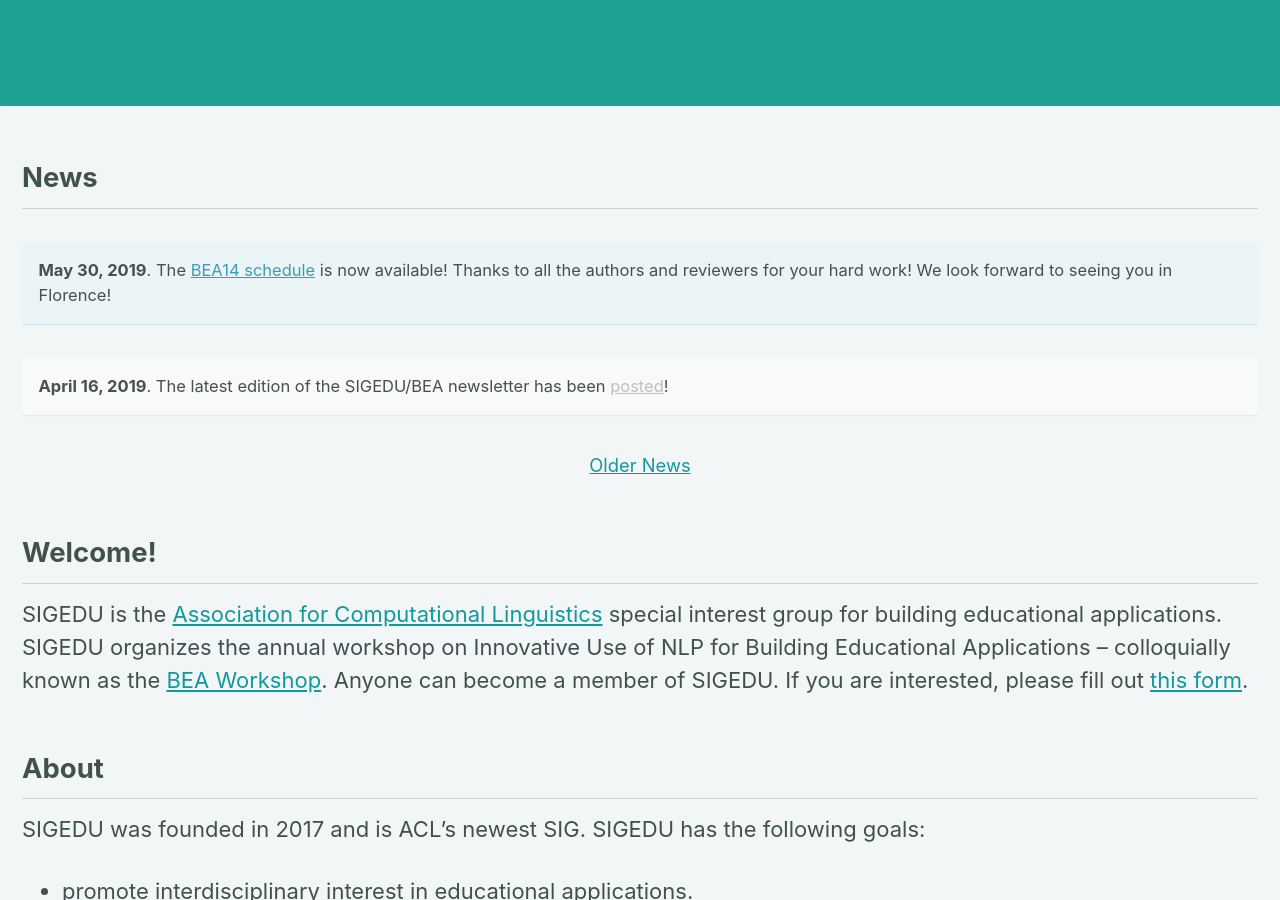
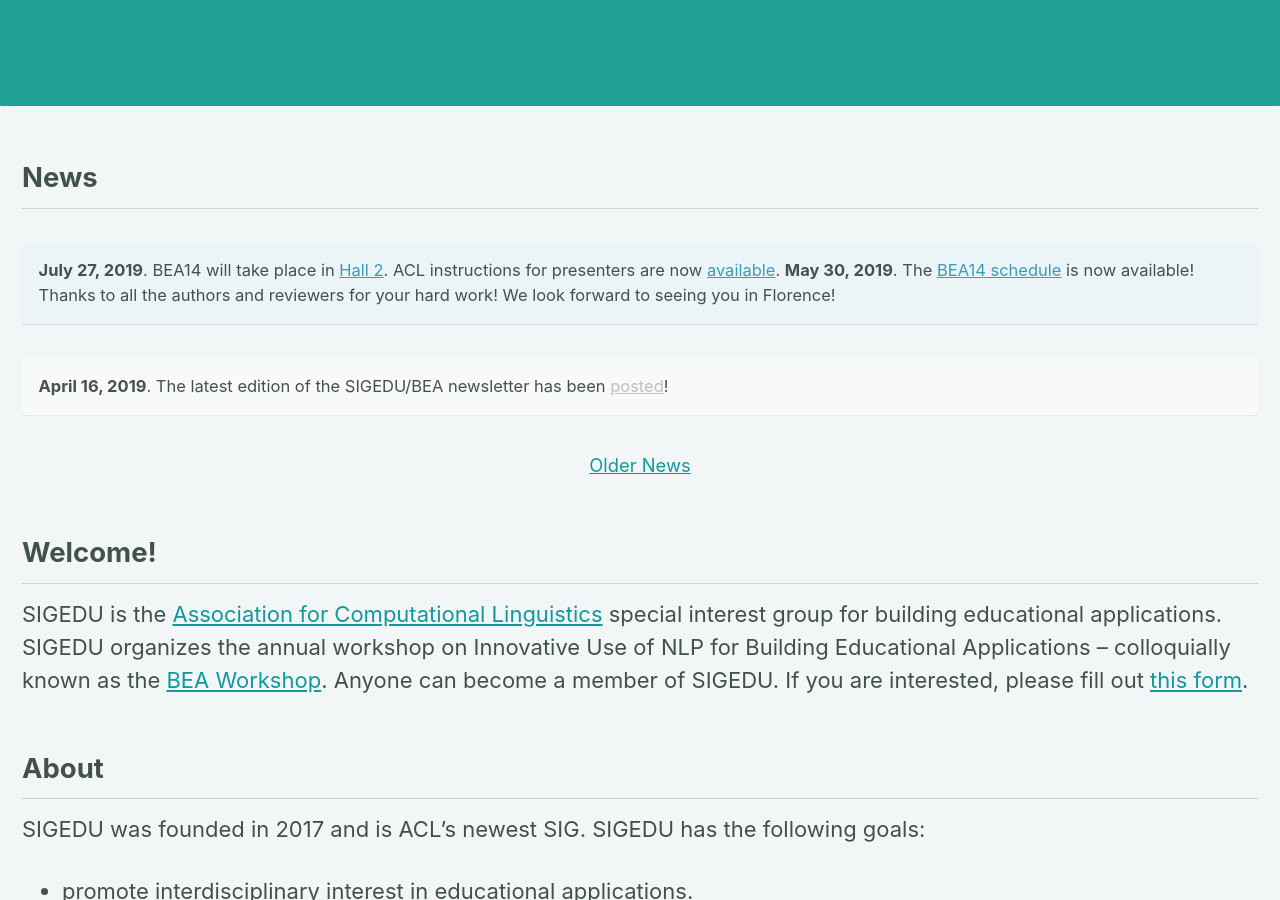
Before and after one commit to sigedu-org/website, a Jekyll site: the page built from _pages/home.md, in a window 1280 px wide and 900 px high, scrolled down 402 px. Built offline with Jekyll 4.4.1, drawn with Linux system fonts in a browser that asks for light colours; cached includes are drawn as plain includes; nearby versions of some CDN libraries.

Commit message:
Update home.md

```diff
--- a/_pages/home.md
+++ b/_pages/home.md
@@ -10,6 +10,7 @@ excerpt: "Special Interest Group for Building Educational Applications<br/><br/>
 
 <h2>News</h2>
 
+**July 27, 2019**. BEA14 will take place in [Hall 2](http://www.acl2019.org/EN/workshops.xhtml). ACL instructions for presenters are now [available](http://www.acl2019.org/EN/instructions-for-presenters.xhtml).
 **May 30, 2019**. The [BEA14 schedule](/bea/current#schedule) is now available! Thanks to all the authors and reviewers for your hard work! We look forward to seeing you in Florence!
 {: .notice--info}
 
```
